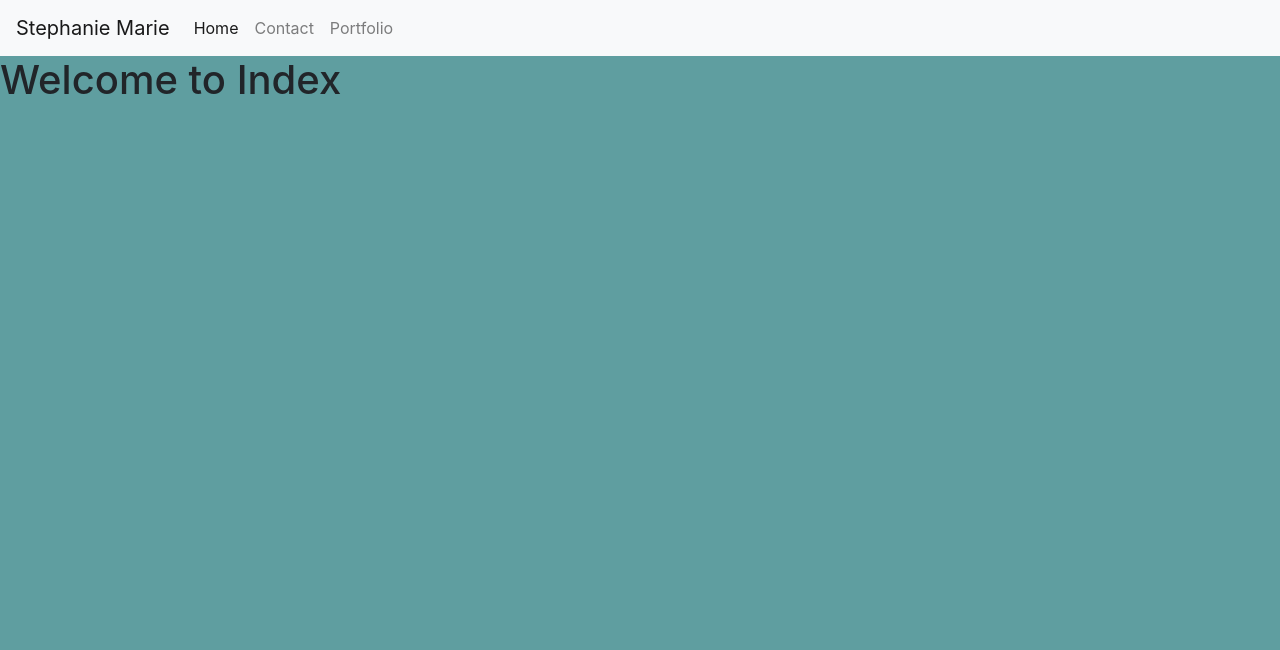
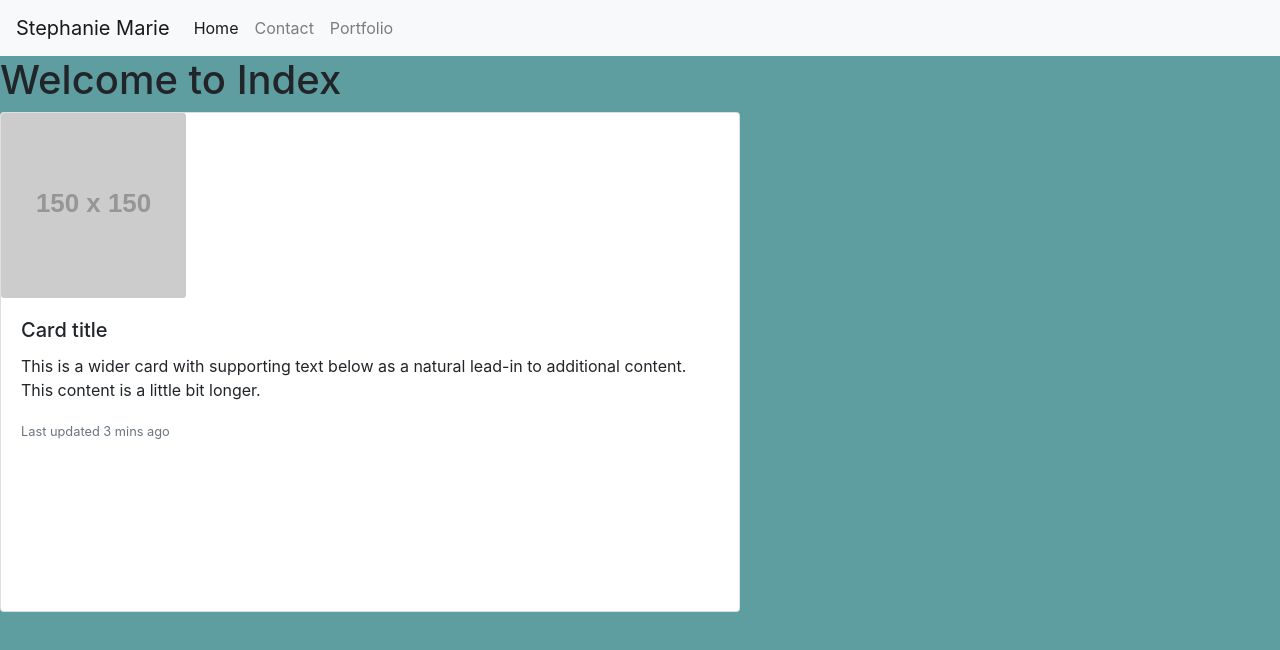
Before and after one commit to stephimarie/All_about_SMarie, a plain HTML site: page index.html in a window 1280 px wide. Drawn offline with nearby package versions, Linux system fonts and the light colour scheme; placeholder pictures from the web are drawn by us.

Commit message:
Added Index card and placeholder

```diff
--- a/index.html
+++ b/index.html
@@ -12,7 +12,7 @@
     <title>All about Stephanie</title>
 </head>
 <body>
-
+   <!-- Nav bar starts here  -->
     <nav class="navbar navbar-expand-lg navbar-light bg-light">
         <a class="navbar-brand" href="#">Stephanie Marie</a>
         <button class="navbar-toggler" type="button" data-toggle="collapse" data-target="#navbarNav" aria-controls="navbarNav" aria-expanded="false" aria-label="Toggle navigation">
@@ -33,6 +33,24 @@
         </div>
       </nav>
 
+      <!-- Header starts here  -->
       <h1>Welcome to Index</h1>
+
+      <!-- Index card starts here  -->
+      <div class="card mb-3" style="max-width: 740px; height: 500px;">
+        <div class="row no-gutters">
+          <div class="col-md-3">
+            <img src="https://via.placeholder.com/150x150" class="card-img" alt="...">
+          </div>
+          <div class="col-md-12">
+            <div class="card-body">
+              <h5 class="card-title">Card title</h5>
+              <p class="card-text">This is a wider card with supporting text below as a natural lead-in to additional content. This content is a little bit longer.</p>
+              <p class="card-text"><small class="text-muted">Last updated 3 mins ago</small></p>
+            </div>
+          </div>
+        </div>
+      </div>
+
 </body>
 </html>
```
